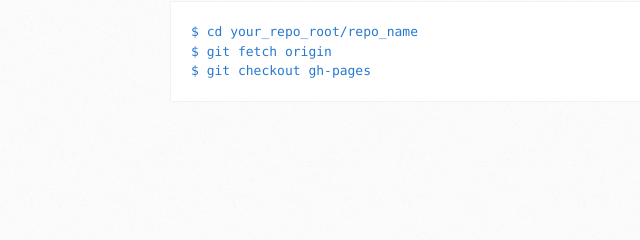
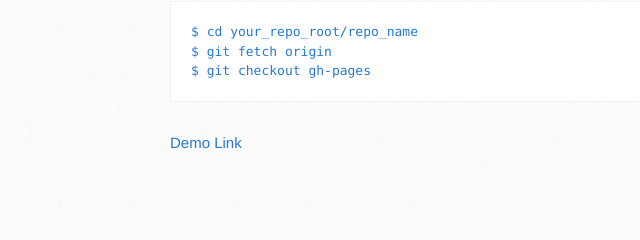
Before and after one commit to sanjay1909/as-me, a website: page index.html in a window 1280 px wide. Shown: the part 296-536 px from the top of the page, 0-640 px from the left. Drawn offline with Linux system fonts and the light colour scheme.

Commit message:
updated index page

```diff
--- a/index.html
+++ b/index.html
@@ -1,5 +1,6 @@
 <!DOCTYPE html>
 <html>
+
 <head>
     <meta charset='utf-8'>
     <meta http-equiv="X-UA-Compatible" content="chrome=1">
@@ -34,19 +35,23 @@
 $ git fetch origin
 $ git checkout gh-pages
 </code></pre>
+
+                <a href="http://sanjay1909.github.io/as-me/demo.html">
+                    Demo Link
+                </a>
             </section>
 
             <aside id="sidebar">
                 <a href="https://github.com/sanjay1909/as-me/zipball/master" class="button">
-            <small>Download</small>
-            .zip file
+                    <small>Download</small> .zip file
                 </a>
                 <a href="https://github.com/sanjay1909/as-me/tarball/master" class="button">
-            <small>Download</small>
-            .tar.gz file
+                    <small>Download</small> .tar.gz file
                 </a>
 
-          <p class="repo-owner"><a href="https://github.com/sanjay1909/as-me"></a> is maintained by <a href="https://github.com/sanjay1909">sanjay1909</a>.</p>
+
+                <p class="repo-owner">
+                    <a href="https://github.com/sanjay1909/as-me"></a> is maintained by <a href="https://github.com/sanjay1909">sanjay1909</a>.</p>
 
                 <p>This page was generated by <a href="https://pages.github.com">GitHub Pages</a> using the Architect theme by <a href="https://twitter.com/jasonlong">Jason Long</a>.</p>
             </aside>
@@ -55,4 +60,5 @@ $ git checkout gh-pages
 
 
 </body>
+
 </html>
```
Lines whose indentation alone changed are shown as unchanged.
